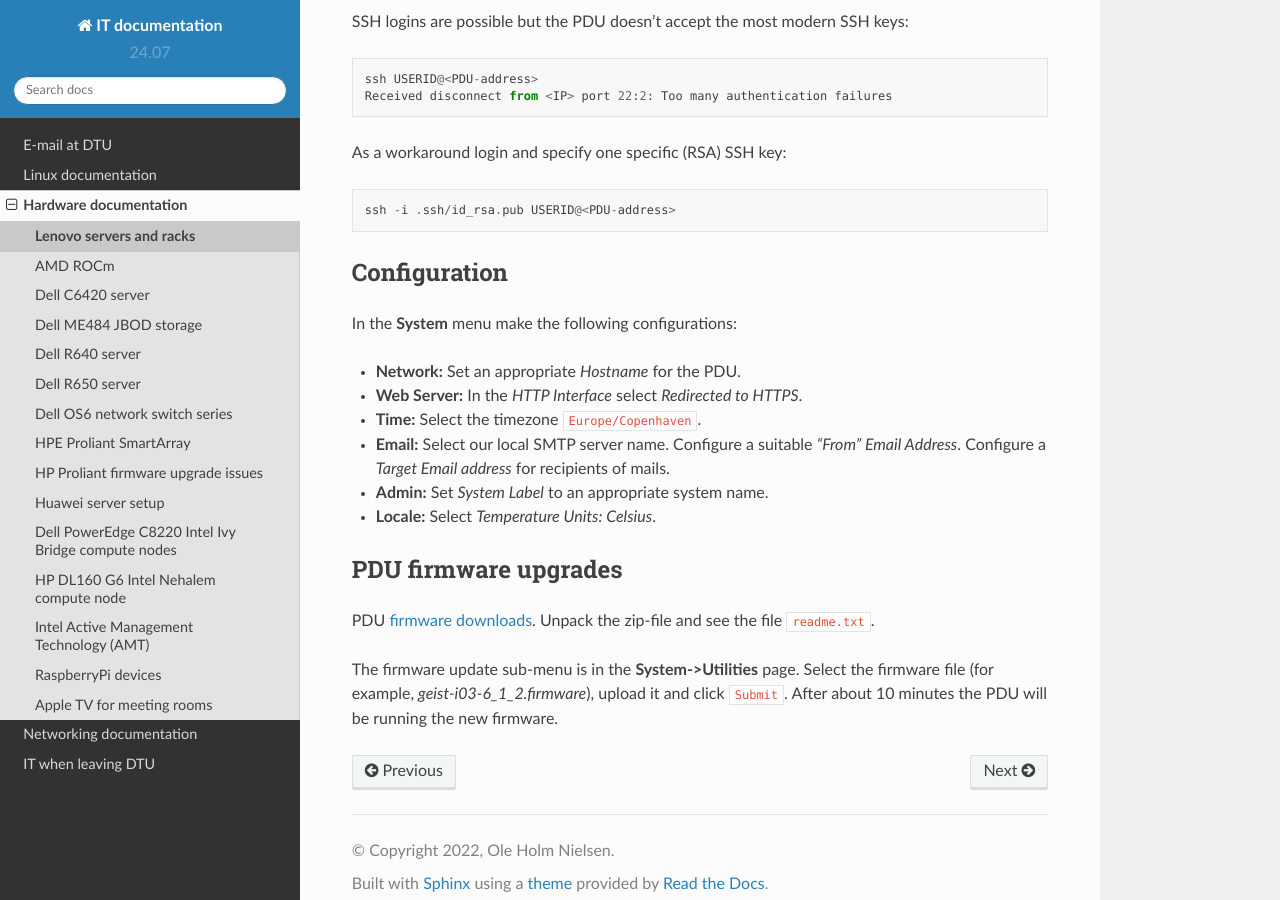
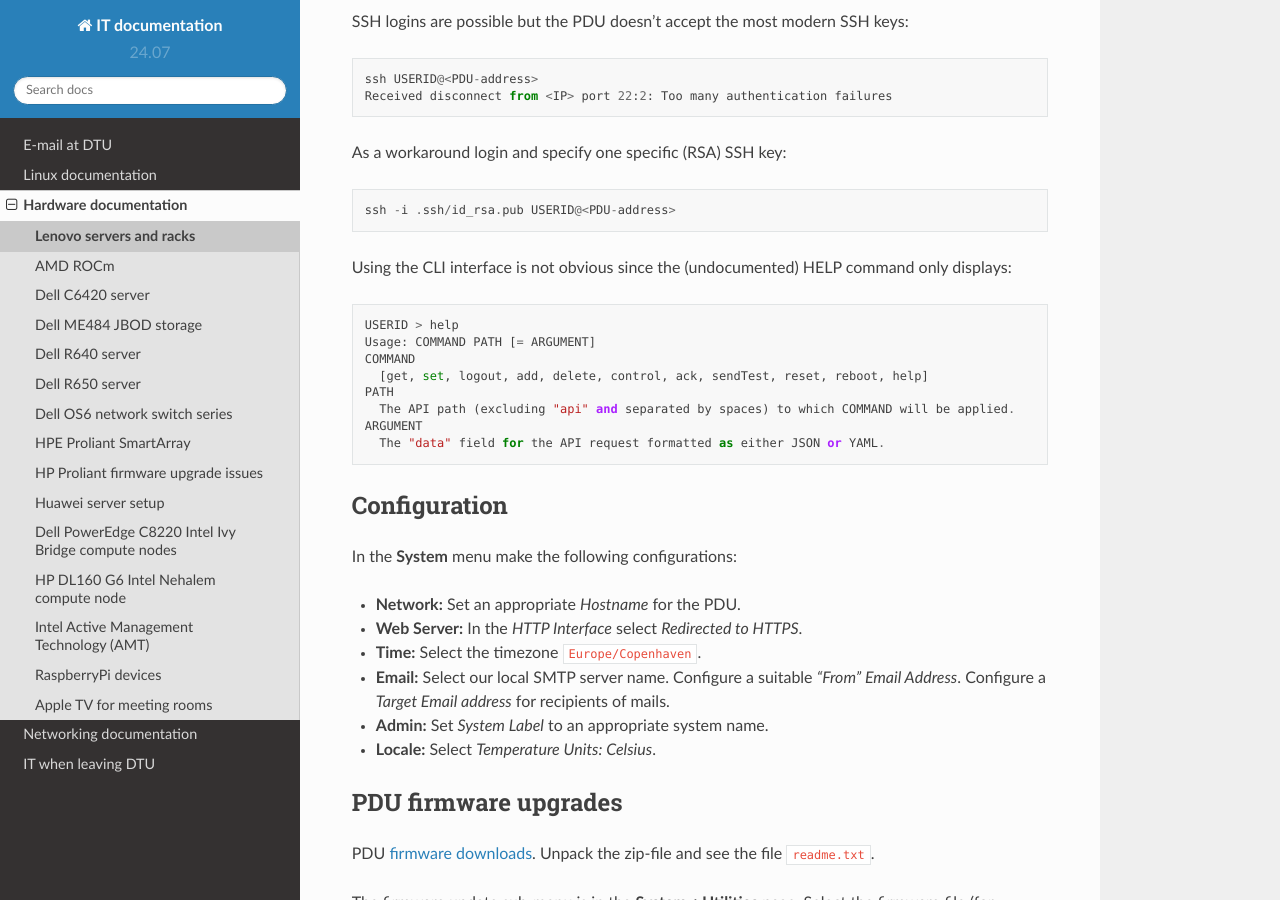
Before and after one commit to OleHolmNielsen/ITwiki, a Sphinx documentation site: the page built from docs/Vertiv_PDU.rst, in a window 1280 px wide and 900 px high, scrolled down 520 px. Built offline with Sphinx 7.4.7 and the Read the Docs theme 2.0.0, drawn with Linux system fonts in a browser that asks for light colours.

Commit message:
CLI help command

```diff
--- a/docs/Vertiv_PDU.rst
+++ b/docs/Vertiv_PDU.rst
@@ -29,6 +29,17 @@ As a workaround login and specify one specific (RSA) SSH key::
 
   ssh -i .ssh/id_rsa.pub USERID@<PDU-address>
 
+Using the CLI interface is not obvious since the (undocumented) HELP command only displays::
+
+  USERID > help
+  Usage: COMMAND PATH [= ARGUMENT]
+  COMMAND
+    [get, set, logout, add, delete, control, ack, sendTest, reset, reboot, help]
+  PATH
+    The API path (excluding "api" and separated by spaces) to which COMMAND will be applied.
+  ARGUMENT
+    The "data" field for the API request formatted as either JSON or YAML.
+
 Configuration
 ==============
 
```
